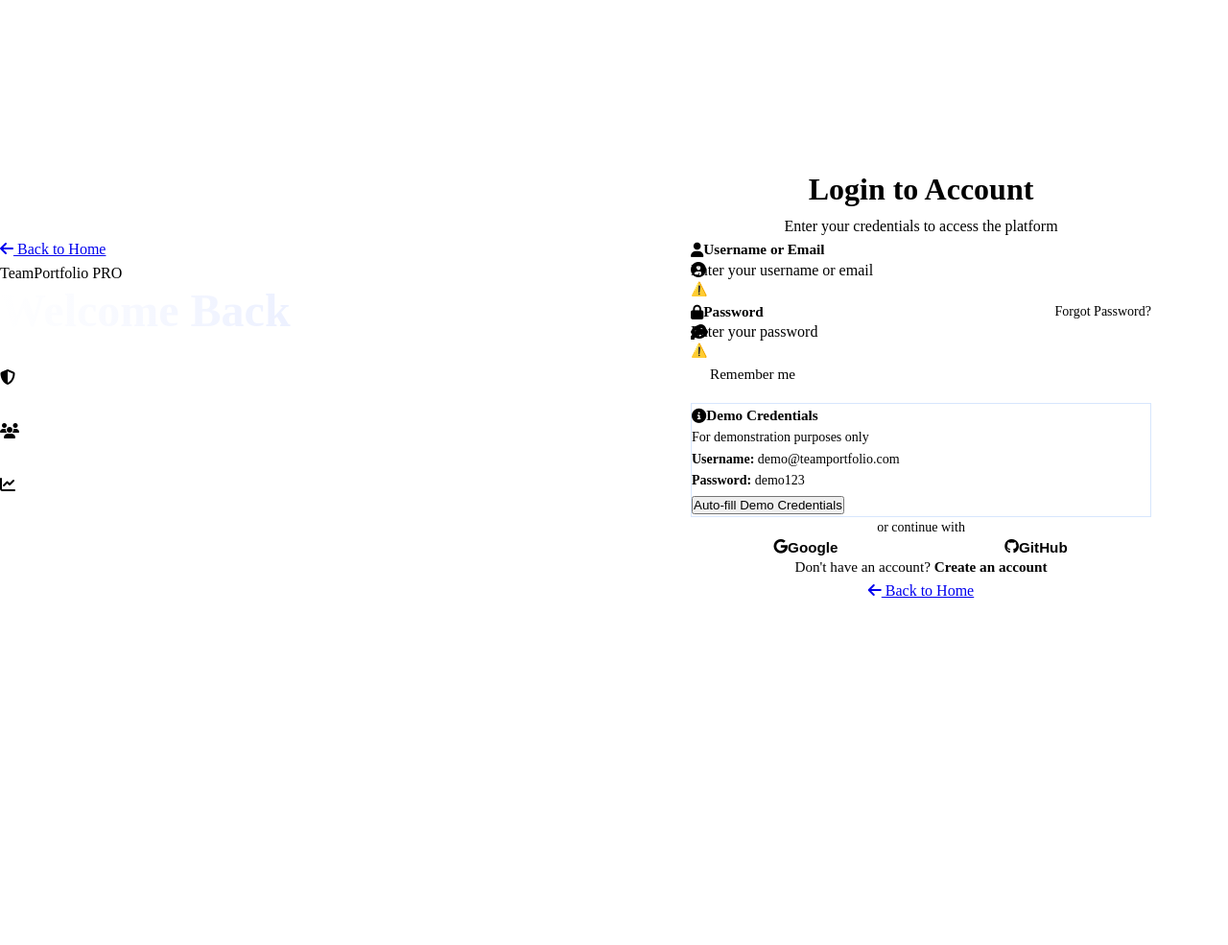
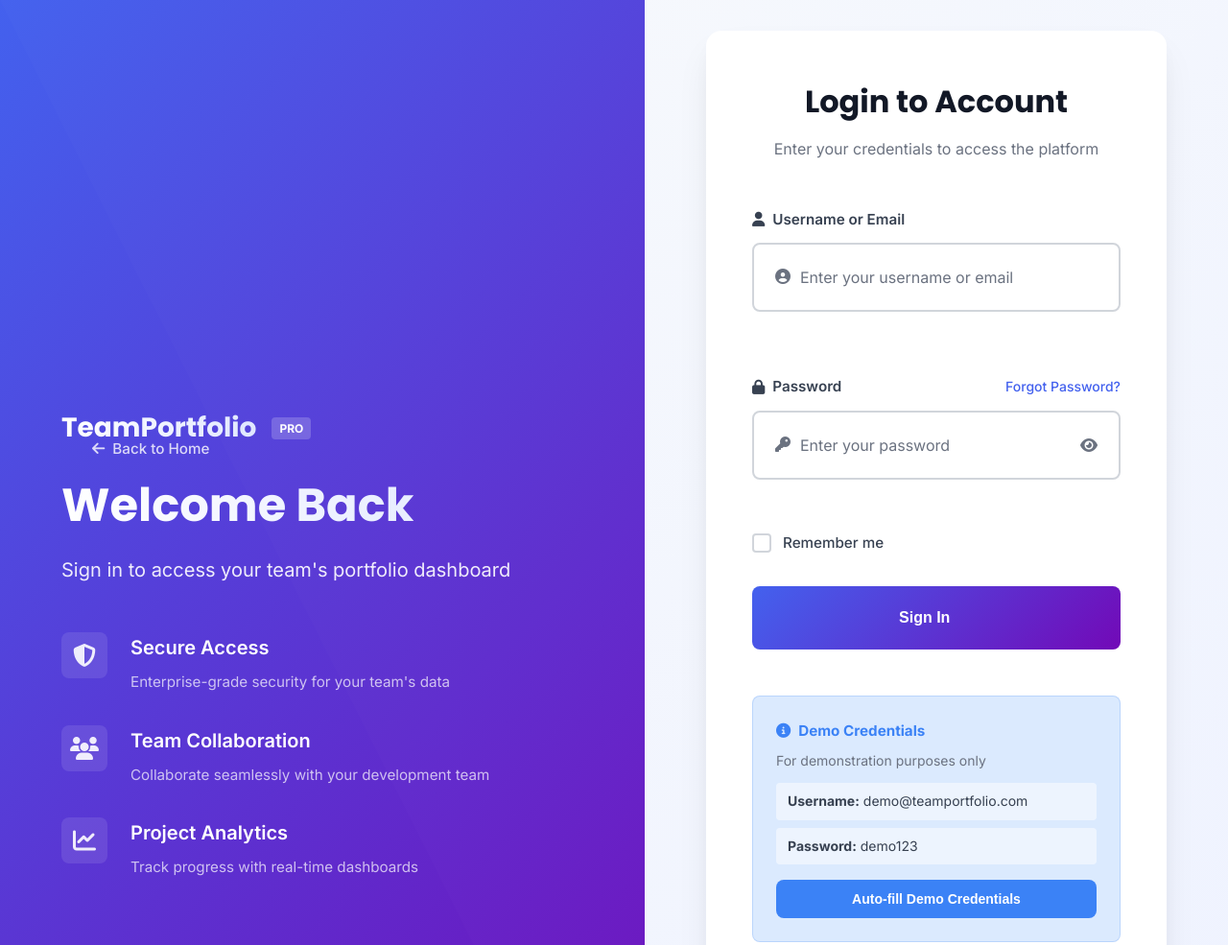
Before and after one commit to HATAG-TECH/mini-project-git, a plain HTML site: page login/login.html in a window 1280 px wide. Shown: the top 985 px of the page at 96% size. Before the commit the page ends 800 px from the top, so only its background shows below. Drawn offline with Linux system fonts and the light colour scheme; files whose address does not match are found by name.

Commit message:
update the md of the login page

```diff
--- a/login/style.css
+++ b/login/style.css
@@ -1,4 +1,3 @@
-> Habtamu:
 /* ===========================================
    Professional Login Page Styles
    =========================================== */
@@ -113,6 +112,53 @@ html, body {
     opacity: 0.1;
 }
 
+.back-home-mobile {
+    position: absolute;
+    top: var(--space-xl);
+    left: var(--space-xl);
+    color: rgba(255, 255, 255, 0.8);
+    text-decoration: none;
+    display: flex;
+    align-items: center;
+    gap: var(--space-xs);
+    font-size: 0.95rem;
+    font-weight: 500;
+    transition: color var(--transition);
+    z-index: 2;
+}
+
+.back-home-mobile:hover {
+    color: white;
+}
+
+.brand-logo {
+    display: flex;
+    align-items: center;
+    gap: var(--space-sm);
+    margin-bottom: var(--space-xl);
+}
+
+.logo-text {
+    font-family: var(--font-secondary);
+    font-size: 1.75rem;
+    font-weight: 800;
+    background: linear-gradient(90deg, #ffffff, #e0e7ff);
+    -webkit-background-clip: text;
+    background-clip: text;
+    color: transparent;
+}
+
+.logo-badge {
+    background: rgba(255, 255, 255, 0.2);
+    color: white;
+    font-size: 0.75rem;
+    font-weight: 700;
+    padding: 2px 8px;
+    border-radius: var(--radius-sm);
+    margin-left: 4px;
+    backdrop-filter: blur(4px);
+}
+
 .welcome-content {
     position: relative;
     z-index: 1;
@@ -162,7 +208,6 @@ html, body {
     animation-delay: 0.2s;
 }
 
-> Habtamu:
 .feature-item i {
     font-size: 1.5rem;
     color: rgba(255, 255, 255, 0.9);
@@ -295,6 +340,10 @@ html, body {
     color: var(--gray);
 }
 
+.form-input:invalid:not(:focus):not(:placeholder-shown) {
+    border-color: var(--error);
+}
+
 .input-icon {
     position: absolute;
     left: var(--space-lg);
@@ -364,7 +413,6 @@ html, body {
     border-color: var(--primary);
 }
 
-> Habtamu:
 .checkmark::after {
     content: '';
     position: absolute;
@@ -451,6 +499,17 @@ html, body {
     transform: translateX(0);
 }
 
+.login-button:disabled {
+    opacity: 0.7;
+    cursor: not-allowed;
+    transform: none;
+}
+
+.login-button:disabled:hover {
+    transform: none;
+    box-shadow: none;
+}
+
 /* Demo Credentials */
 .demo-credentials {
     background: var(--info-light);
@@ -479,6 +538,7 @@ html, body {
     display: flex;
     flex-direction: column;
     gap: var(--space-xs);
+    margin-bottom: var(--space-md);
 }
 
 .credential-item {
@@ -487,6 +547,36 @@ html, body {
     padding: var(--space-xs) var(--space-sm);
     background: rgba(255, 255, 255, 0.5);
     border-radius: var(--radius-sm);
+    cursor: pointer;
+    transition: background-color var(--transition);
+}
+
+.credential-item:hover {
+    background-color: rgba(255, 255, 255, 0.8);
+}
+
+.btn-fill-demo {
+    width: 100%;
+    background: var(--info);
+    color: white;
+    border: none;
+    padding: var(--space-sm) var(--space-md);
+    border-radius: var(--radius);
+    font-size: 0.875rem;
+    font-weight: 600;
+    cursor: pointer;
+    transition: all var(--transition);
+    position: relative;
+    overflow: hidden;
+}
+
+.btn-fill-demo:hover {
+    background: var(--info-dark);
+    transform: translateY(-1px);
+}
+
+.btn-fill-demo:active {
+    transform: translateY(0);
 }
 
 /* Divider */
@@ -532,11 +622,17 @@ html, body {
     font-size: 0.95rem;
     cursor: pointer;
     transition: all var(--transition);
+    position: relative;
+    overflow: hidden;
 }
 
 .social-button:hover {
     transform: translateY(-2px);
     box-shadow: var(--shadow);
+}
+
+.social-button:active {
+    transform: translateY(0);
 }
 
 .social-button.google-button:hover {
@@ -547,6 +643,19 @@ html, body {
 .social-button.github-button:hover {
     border-color: #333;
     color: #333;
+}
+
+.social-button:disabled {
+    opacity: 0.7;
+    cursor: not-allowed;
+    transform: none;
+}
+
+.social-button:disabled:hover {
+    transform: none;
+    box-shadow: none;
+    border-color: var(--gray-light);
+    color: var(--gray-dark);
 }
 
 /* Sign Up Link */
@@ -579,7 +688,6 @@ html, body {
     text-align: center;
 }
 
-> Habtamu:
 .back-to-home a {
     display: inline-flex;
     align-items: center;
@@ -603,6 +711,8 @@ html, body {
     display: flex;
     align-items: center;
     gap: var(--space-xs);
+    opacity: 0;
+    transition: opacity var(--transition);
 }
 
 .error-message::before {
@@ -652,18 +762,6 @@ html, body {
     font-weight: 500;
 }
 
-/* Notification Container */
-.notification-container {
-    position: fixed;
-    top: var(--space-xl);
-    right: var(--space-xl);
-    z-index: 9999;
-    display: flex;
-    flex-direction: column;
-    gap: var(--space-sm);
-    max-width: 350px;
-}
-
 /* Animations */
 @keyframes fadeInUp {
     from {
@@ -701,6 +799,7 @@ html, body {
     .login-left-panel {
         padding: var(--space-2xl);
         text-align: center;
+        min-height: 50vh;
     }
 
     .welcome-content {
@@ -715,11 +814,17 @@ html, body {
         max-width: 600px;
         margin: var(--space-2xl) auto 0;
     }
+
+    .back-home-mobile {
+        top: var(--space-lg);
+        left: var(--space-lg);
+    }
 }
 
 @media (max-width: 768px) {
     .login-left-panel {
         padding: var(--space-xl);
+        min-height: 40vh;
     }
 
     .login-right-panel {
@@ -746,6 +851,10 @@ html, body {
         flex-direction: column;
         text-align: center;
         align-items: center;
+    }
+
+    .back-home-mobile {
+        display: none;
     }
 }
 
```
Also changed, not shown: 1 other file.
